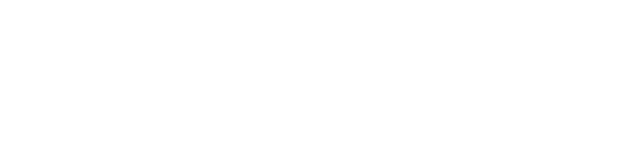
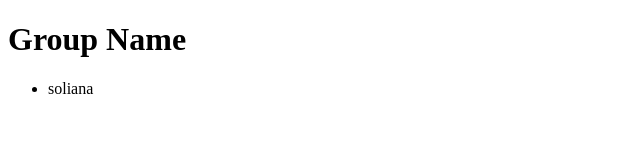
Before and after one commit to solianak/groupgit, a plain HTML site: page soliana.html in a window 1280 px wide. Shown: the whole page, without its empty margins (0-640 px from the left). Drawn offline with Linux system fonts and the light colour scheme.

Commit message:
Added new li

```diff
--- a/soliana.html
+++ b/soliana.html
@@ -6,6 +6,9 @@
     <title>Group practice</title>
 </head>
 <body>
-
+    <h1>Group Name</h1>
+    <ul>
+        <Li> soliana </Li>
+    </ul>
 </body>
 </html>
```
